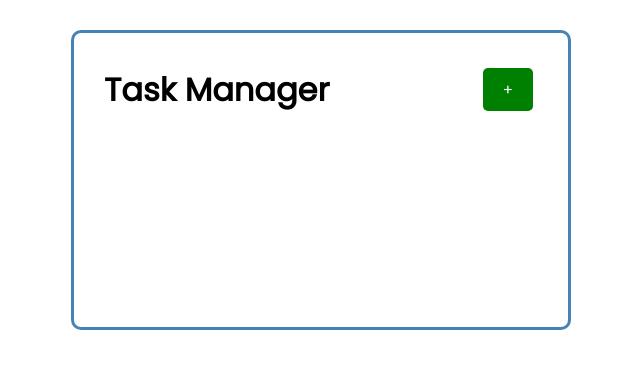
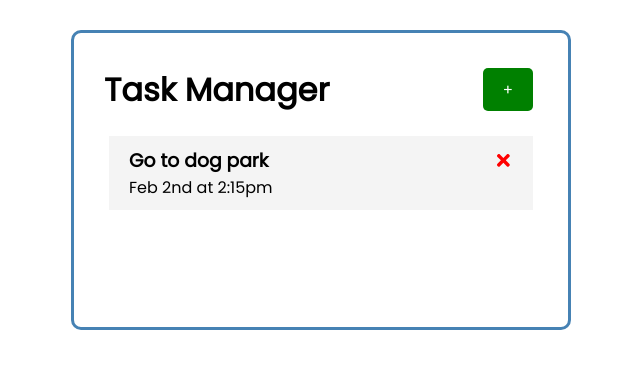
Before and after one commit to lukeqanderson/task-manager, a React (Create React App) app: page / in a window 1280 px wide. Shown: the top 368 px of the page, without its empty margins (319-959 px from the left). Built offline with nearby package versions, Linux system fonts and the light colour scheme.

Commit message:
added delete functionality to each individual task

```diff
--- a/public/index.html
+++ b/public/index.html
@@ -10,7 +10,6 @@
       content="Web site created using create-react-app"
     />
     <link rel="apple-touch-icon" href="%PUBLIC_URL%/logo192.png" />
-    <link rel="manifest" href="%PUBLIC_URL%/manifest.json" />
     <title>Task Manager</title>
   </head>
   <body>
--- a/src/App.js
+++ b/src/App.js
@@ -1,10 +1,26 @@
 import Header from './components/Header'
+import Tasks from './components/Tasks'
+import { useState } from 'react'
 
 function App() {
+  const [tasks, setTasks] = useState([
+    {
+      id: 1,
+      text: "Go to dog park",
+      day: "Feb 2nd at 2:15pm",
+      reminder: true,
+    }
+  ]);
+
+  const deleteTask = (id) => {
+    setTasks(tasks.filter((task) => task.id !== id));
+  }
 
   return (
     <div className="container">
       <Header/>
+      {tasks.length > 0 ? <Tasks tasks={tasks}
+      onDelete={deleteTask}/> : 'No Tasks'}
     </div>
   );
 }
--- /dev/null
+++ b/src/components/Task.js
@@ -0,0 +1,15 @@
+import { FaTimes } from 'react-icons/fa'
+
+const Task = ({ task, onDelete }) => {
+    return (
+        <div className = "task">
+            <h3>{task.text}
+            <FaTimes style={{color:'red', cursor: 'pointer'}}
+            onClick = {() => onDelete(task.id)}/>
+            </h3>
+            <p>{task.day}</p>
+        </div>
+    )
+}
+
+export default Task
--- /dev/null
+++ b/src/components/Tasks.js
@@ -0,0 +1,14 @@
+import Task from './Task'
+
+const Tasks = ({ tasks, onDelete }) => {
+
+    return (
+        <>
+            {tasks.map((task) => (
+            <Task key={task.id} task={task} onDelete = {onDelete}/>
+            ))}
+        </>
+    )
+}
+
+export default Tasks
```
Also changed, not shown: public/manifest.json (deleted).
